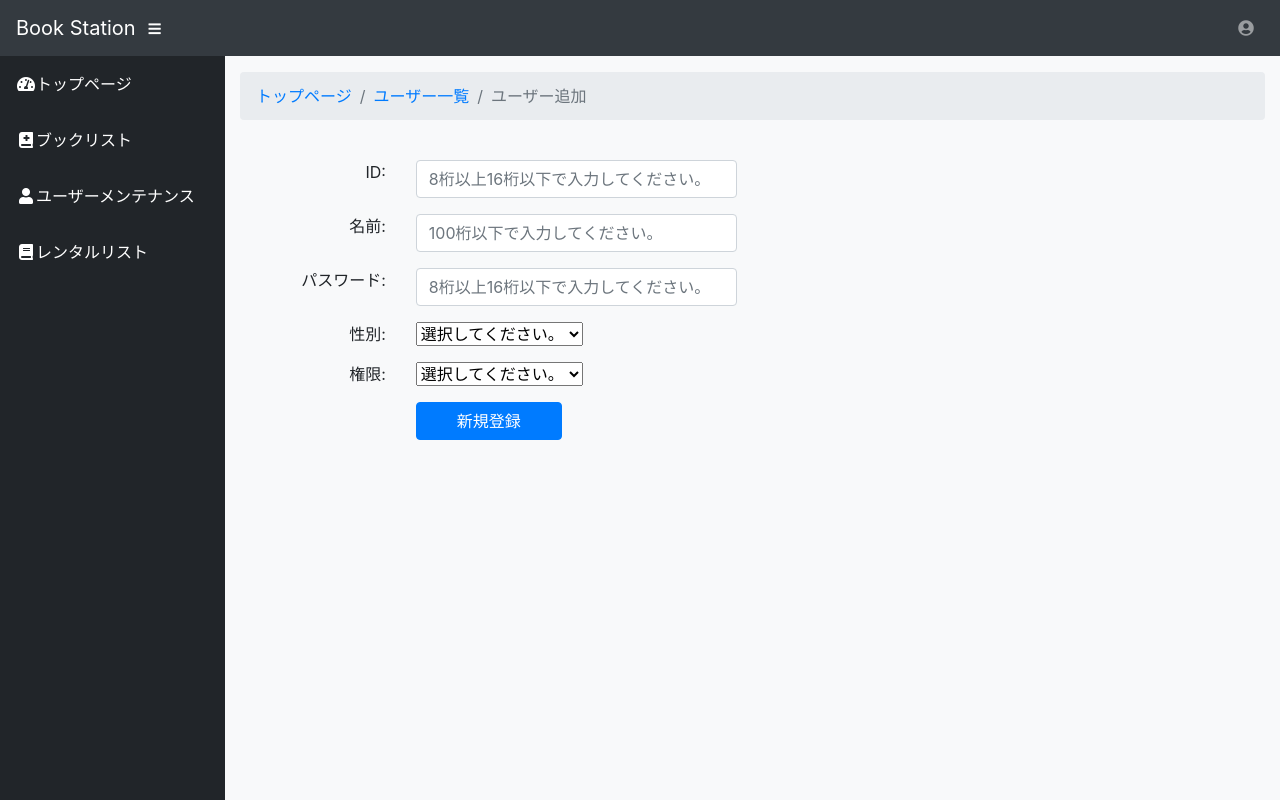
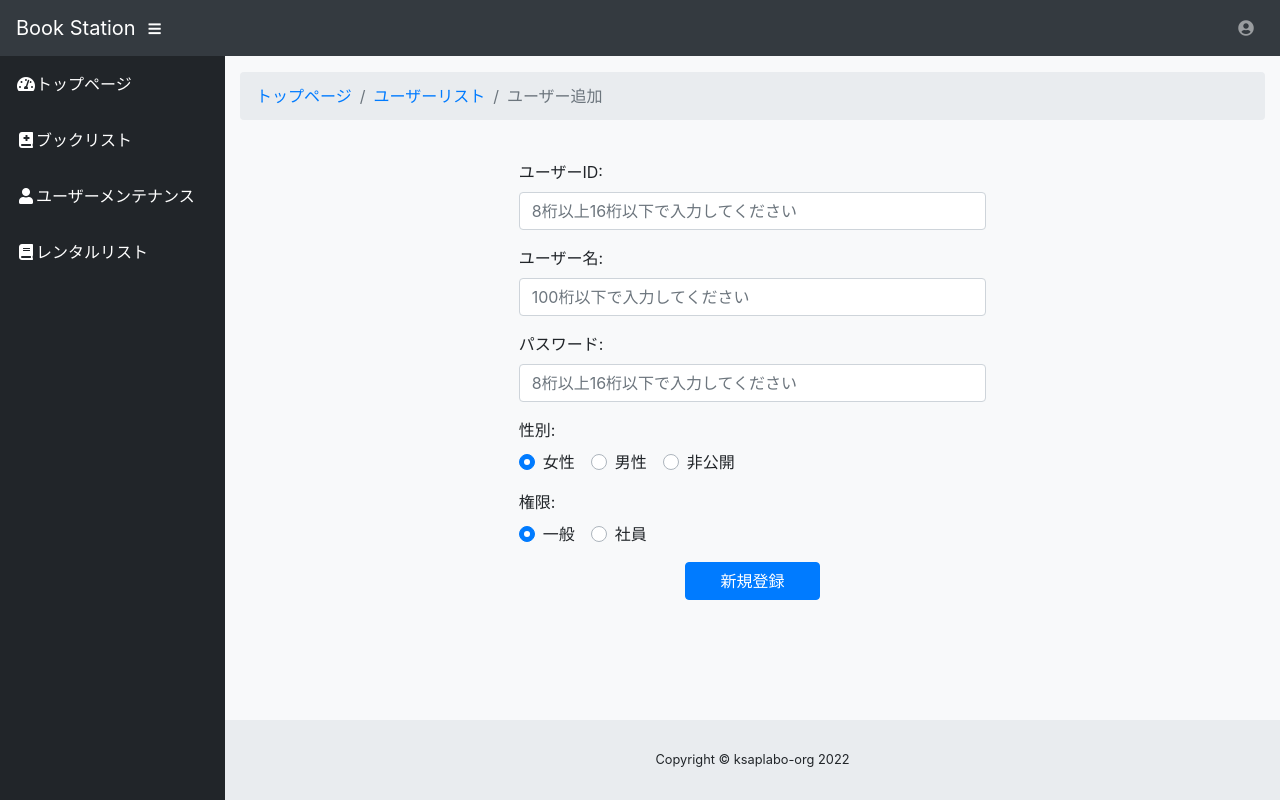
Before and after one commit to ksaplabo-org/books, a Vue app in the folder front/: page /pages/addUser.html in a window 1280 px wide. Built offline with nearby package versions, Linux system fonts and the light colour scheme; sample sign-in values are in the browser's storage.

Commit message:
* ユーザー情報追加画面のリファクタリング * ユーザー情報更新画面のリファクタリング

```diff
--- a/front/src/views/AddUser.vue
+++ b/front/src/views/AddUser.vue
@@ -8,13 +8,13 @@
             <div id="content-wrapper" class="bg-light">
                 <div class="container-fluid">
 
-                    <!-- Breadcrumbs-->
+                    <!-- パンくずリスト-->
                     <ol class="breadcrumb">
                         <li class="breadcrumb-item">
                             <router-link tag="a" :to="{ name: 'top'}">トップページ</router-link>
                         </li>
                         <li class="breadcrumb-item">
-                            <router-link tag="a" :to="{ name: 'listUser'}">ユーザー一覧</router-link>
+                            <router-link tag="a" :to="{ name: 'listUser'}">ユーザーリスト</router-link>
                         </li>
                         <li class="breadcrumb-item active">ユーザー追加</li>
                     </ol>
@@ -25,104 +25,86 @@
                     <br>
 
                     <form @submit.stop.prevent="userCreate" method="post">
-
-                        <!-- ユーザーID入力欄-->
-                        <div class = "row">
-                            <div class="col-sm-2">
-                                <div class="float-right">ID:</div>
+                        <div class="row">
+                            <div class="col"/>
+                            <div class="col-6">
+                                <div class="container">
+                                    <!-- ユーザーID -->
+                                    <div class="form-group">
+                                        <label>ユーザーID:</label>
+                                        <input type="text" id="userId" class="form-control" required="required" v-model="userId" minlength="8" maxlength="16"
+                                            placeholder="8桁以上16桁以下で入力してください" autocomplete="off" pattern="^[0-9A-Za-z]{8,16}$">
                                     </div>
-                            <div class="col-sm-4">
+                                    <!-- ユーザー名 -->
                                     <div class="form-group">
-                                    <input type="text" id="userId" class="form-control" required="required" v-model="userId" minlength="8" maxlength="16" pattern="^[0-9A-Za-z]{8,16}$"
-                                      placeholder="8桁以上16桁以下で入力してください。" autocomplete="off">
+                                        <label>ユーザー名:</label>
+                                        <input type="text" id="userName" class="form-control" maxlength="100" placeholder="100桁以下で入力してください"
+                                            required="required" v-model="userName" autocomplete="off">
+                                    </div>
+                                    <!-- パスワード -->
+                                    <div class="form-group">
+                                        <label>パスワード:</label>
+                                        <input type="password" id="inputPassword" class="form-control" minlength="8" maxlength="16" placeholder="8桁以上16桁以下で入力してください"
+                                            required="required" v-model="password" pattern="^[0-9A-Za-z]{8,16}$">
+                                    </div>
+                                    <!-- 性別 -->
+                                    <div class="form-group">
+                                        <label>性別:</label>
+                                        <br>
+                                        <div class="custom-control custom-radio custom-control-inline">
+                                            <input type="radio" id="womanRadio" name="genderRadio" class="custom-control-input" v-model="gender" v-bind:value="woman" checked>
+                                            <label class="custom-control-label" for="womanRadio">女性</label>
+                                        </div>
+                                        <div class="custom-control custom-radio custom-control-inline">
+                                            <input type="radio" id="manRadio" name="genderRadio" class="custom-control-input" v-model="gender" v-bind:value="man">
+                                            <label class="custom-control-label" for="manRadio">男性</label>
+                                        </div>
+                                        <div class="custom-control custom-radio custom-control-inline">
+                                            <input type="radio" id="unknownRadio" name="genderRadio" class="custom-control-input" v-model="gender" v-bind:value="unknown">
+                                            <label class="custom-control-label" for="unknownRadio">非公開</label>
                                         </div>
                                     </div>
+                                    <!-- 権限 -->
+                                    <div class="form-group">
+                                        <label>権限:</label>
+                                        <br>
+                                        <div class="custom-control custom-radio custom-control-inline">
+                                            <input type="radio" id="generalRadio" name="authRadio" class="custom-control-input" v-model="auth" v-bind:value="general" checked>
+                                            <label class="custom-control-label" for="generalRadio">一般</label>
                                         </div>
-                        <!-- 名前入力欄-->
-                        <div class = "row">
-                            <div class="col-sm-2">
-                                <div class="float-right">名前:</div>
-                            </div>
-                            <div class="col-sm-4">
-                                <div class="form-group">
-                                    <input type="text" id="userName" class="form-control" maxlength="100"
-                                        placeholder="100桁以下で入力してください。" required="required" v-model="userName" autocomplete="off">
+                                        <div class="custom-control custom-radio custom-control-inline">
+                                            <input type="radio" id="adminRadio" name="authRadio" class="custom-control-input" v-model="auth" v-bind:value="admin">
+                                            <label class="custom-control-label" for="adminRadio">社員</label>
                                         </div>
                                     </div>
-                        </div>
-                        <!-- パスワード入力欄-->
-                        <div class = "row">
-                            <div class="col-sm-2">
-                                <div class="float-right">パスワード:</div>
-                            </div>
-                            <div class="col-sm-4">
-                                <div class="form-group">
-                                    <input type="password" id="inputPassword" class="form-control" minlength="8" maxlength="16"
-                                        placeholder="8桁以上16桁以下で入力してください。" required="required" v-model="password" pattern="^[0-9A-Za-z]{8,16}$">
-                                </div>
-                            </div>
-                        </div>
-                        <!-- 性別入力欄-->
-                        <div class = "row">
-                            <div class="col-sm-2">
-                                <div class="float-right">性別:</div>
-                            </div>
-                            <div class="col-sm-4">
-                                <div class="form-group">
-                                    <select name="gender" id="gender"  required>
-                                        <option value="0">選択してください。</option>
-                                        <option value="1">女性</option>
-                                        <option value="2">男性 </option>
-                                        <option value="3">非公開</option>
-                                    </select>
-                                </div>
-                            </div>
-                        </div>
-                        <!-- 権限入力欄-->
-                        <div class = "row">
-                            <div class="col-sm-2">
-                                <div class="float-right">権限:</div>
-                            </div>
-                            <div class="col-sm-4">
-                                <div class="form-group">
-                                    <select name="auth" id="auth" required>
-                                        <option value="0">選択してください。</option>
-                                        <option value="1">一般</option>
-                                        <option value="2">社員 </option>
-                                    </select>
-                                </div>
-                            </div>
-                        </div>
-                        <!-- 登録ボタン-->
-                        <div class = "row">
-                            <div class="col-sm-2" />
-                            <div class="col-sm-2">
-                                <div class="form-group">
+                                    <!-- 新規登録ボタン -->
+                                    <div class="row justify-content-md-center">
+                                        <div class="col-lg-4">
                                             <input class="btn btn-primary btn-block" type="submit" value="新規登録">
                                         </div>
                                     </div>
                                 </div>
-
+                            </div>
+                            <div class="col"/>
+                        </div>
                     </form>
-
                  </div>
             </div>
+            <Footer/>
         </div>
-
-        <!-- Scroll to Top Button-->
+        <!-- トップにスクロール -->
         <a class="scroll-to-top rounded" href="#page-top">
             <i class="fas fa-angle-up"></i>
         </a>
 
         <loading v-if="isLoading === true"/>
-
     </div>
 </template>
 
 <script>
-import Vue from 'vue';
 import * as UserUtil from '@/utils/UserUtil';
 import * as AjaxUtil from '@/utils/AjaxUtil';
+import UserConst from '@/utils/const/UserConst';
 // 共通
 import NaviMenu from '../components/NaviMenu.vue';
 import '../utils/sb-admin';
@@ -140,61 +122,62 @@ export default {
             isLoading: false,
             userId: "",
             userName: "",
-            password: ""
+            password: "",
+            gender: UserConst.Gender.woman,
+            auth: UserConst.Auth.general,
+            man: UserConst.Gender.man,
+            woman: UserConst.Gender.woman,
+            unknown: UserConst.Gender.unknown,
+            general: UserConst.Auth.general,
+            admin: UserConst.Auth.admin
         };
     },
     async mounted() {
-        const self = this;
+        // サインイン確認
         try {
             if (UserUtil.isSignIn()) {
                 this.msg = '';
             } else {
                 this.$router.push({ name: 'signin', params: {flashMsg: 'サインインしてください' }});
             };
-
         } catch(e) {
-            self.errMsg = e.message;
+            this.errMsg = e.message;
         }
     },
     methods: {
+        // ユーザー作成
         userCreate: async function() {
             this.isLoading = true
             try {
-                // オプション選択値取得
-                let genderSelect = document.getElementById('gender')
-                let authSelect = document.getElementById('auth')
-
                 // 入力チェック
-                if(this.userId.length < 8 || this.userId.length > 16){
-                    this.errMsg = "IDは8桁以上16桁以下で入力してください。";
+                if (this.userId.length < 8 || this.userId.length > 16) {
+                    this.errMsg = "ユーザーIDは8桁以上16桁以下で入力してください";
                     return;
                 }
-                if(this.userId.match("^[0-9A-Za-z]{8,16}$")){
-                }else{
-                    this.errMsg = "全角英数で入力してください。";
+                if (!this.userId.match("^[0-9A-Za-z]{8,16}$")) {
+                    this.errMsg = "ユーザーIDは半角英数で入力してください";
                     return;
                 }
-                if(this.userName.length < 1 || this.userName.length > 100){
-                    this.errMsg = "名前は100桁以下で入力してください。";
+                if (this.userName.length < 1 || this.userName.length > 100) {
+                    this.errMsg = "ユーザー名は100桁以下で入力してください";
                     return;
                 }
-                if(this.password.length < 8 || this.password.length > 16){
-                    this.errMsg = "パスワードは8桁以上16桁以下で入力してください。";
+                if (this.password.length < 8 || this.password.length > 16) {
+                    this.errMsg = "パスワードは8桁以上16桁以下で入力してください";
                     return;
                 }
-                if(genderSelect.value == "0"){
-                    this.errMsg = "性別を選択してください。";
+                if (!this.gender) {
+                    this.errMsg = "性別を選択してください";
                     return;
                 }
-                if(authSelect.value == "0"){
-                    this.errMsg = "権限を選択してください。";
+                if (!this.auth) {
+                    this.errMsg = "権限を選択してください";
                     return;
                 }
-
+                // ユーザーID重複チェック
                 const response = await AjaxUtil.getEditUser(this.userId);
-                console.log(response)
-                if(response.data  !== ''){
-                    this.errMsg = "登録データが重複しています。";
+                if (response.data !== '') {
+                    this.errMsg = "登録データが重複しています";
                     return;
                 }
 
@@ -203,14 +186,14 @@ export default {
                     userId: this.userId,
                     userName: this.userName,
                     password: this.password,
-                    gender:genderSelect.value,
-                    userAuth: authSelect.value
+                    gender: this.gender,
+                    userAuth: this.auth
                 }
-
                 // 登録実行
                 await AjaxUtil.postUser(model);
+
                 // 一覧画面に戻る
-                this.$router.push({ name: 'listUser',});
+                this.$router.push({ name: 'listUser'});
                 return;
             } catch (error) {
                 this.msg = "";
--- a/front/src/views/LendingBook.vue
+++ b/front/src/views/LendingBook.vue
@@ -40,10 +40,11 @@
                         </div>
 
                         <!-- Lending Book List -->
-                        <b-table responsive hover :items="items" :fields="fields"></b-table>
+                        <b-table striped responsive hover :items="items" :fields="fields"></b-table>
                     </form>
                 </div>
             </div>
+            <Footer/>
         </div>
 
         <!-- Scroll to Top Button-->
--- a/front/src/views/ListUser.vue
+++ b/front/src/views/ListUser.vue
@@ -13,7 +13,7 @@
                         <li class="breadcrumb-item">
                             <router-link tag="a" :to="{ name: 'top'}">トップページ</router-link>
                         </li>
-                        <li class="breadcrumb-item active">ユーザー一覧</li>
+                        <li class="breadcrumb-item active">ユーザーリスト</li>
                     </ol>
 
                     <p class="text-primary" v-show="msg">{{ msg }}</p>
@@ -42,6 +42,7 @@
                     </form>
                 </div>
             </div>
+            <Footer/>
         </div>
 
         <!-- Scroll to Top Button-->
--- a/front/vue.config.js
+++ b/front/vue.config.js
@@ -52,7 +52,7 @@ module.exports = {
           entry: 'src/main.js',
           template: 'public/pages/index.html',
           filename: 'pages/listUser.html',
-          title: 'ユーザー一覧',
+          title: 'ユーザーリスト',
         },
         leadingBook: {
           entry: 'src/main.js',
```
Also changed, not shown: front/public/css/common.css (+6 -3 lines), front/src/views/EditUser.vue (+45 -19 lines), 2 other files (tests, documents, lock files or other folders). Lines whose indentation alone changed are shown as unchanged.
